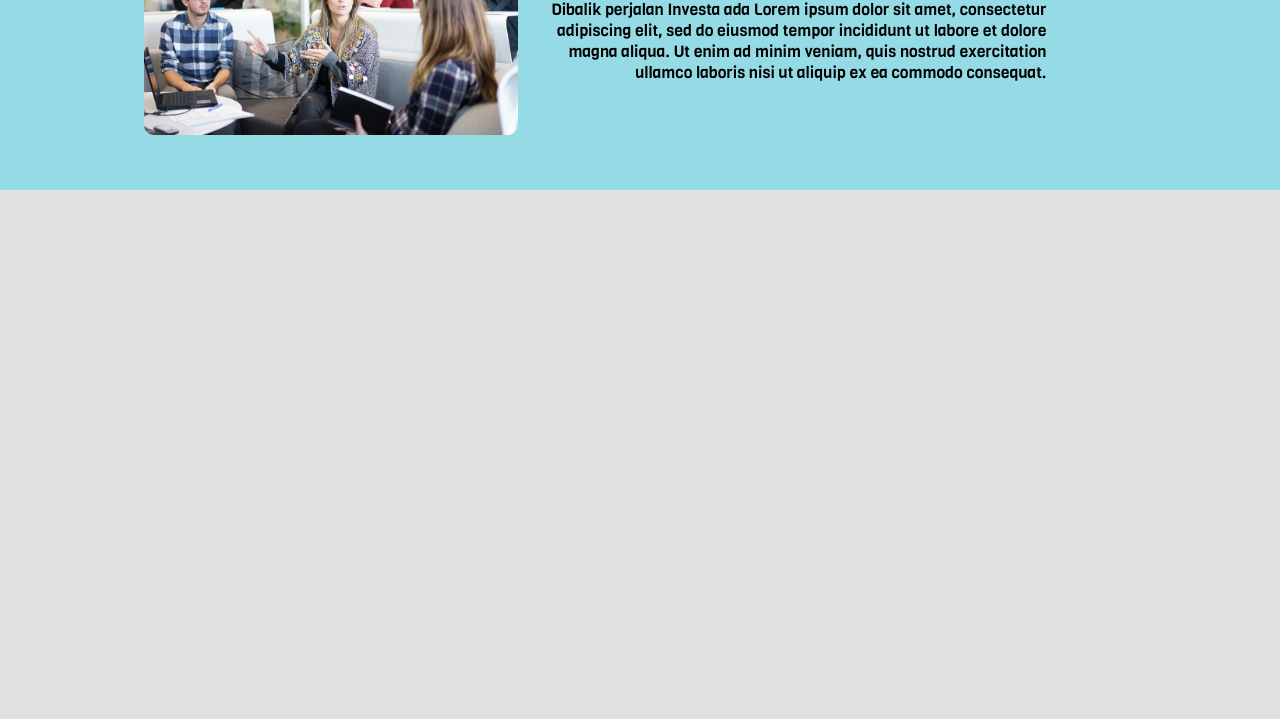
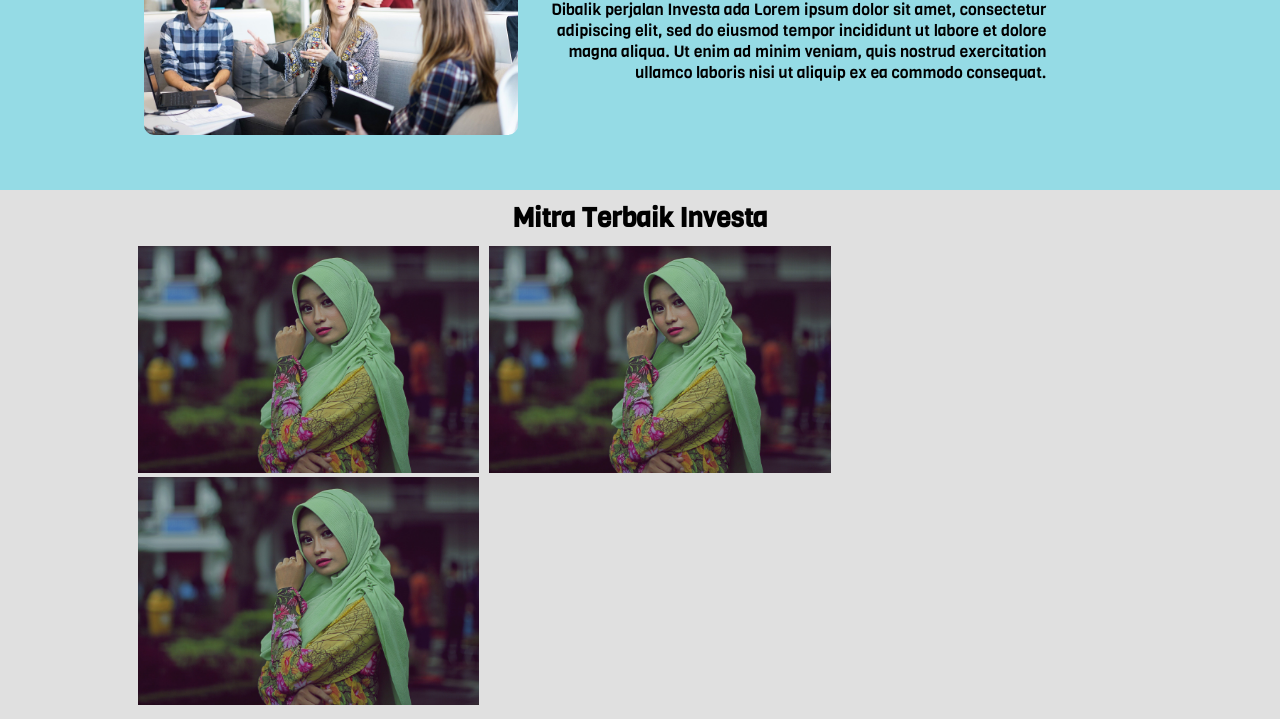
Before and after one commit to golz04/investa-web, a plain HTML site: page page-tentang-kami.html in a window 1280 px wide. Shown: the part 662-1381 px from the top of the page. Before the commit the page ends 852 px from the top, so only its background shows below. Drawn offline with Linux system fonts and the light colour scheme.

Commit message:
tambah gambar

```diff
--- a/css/style-page-tentang-kami.css
+++ b/css/style-page-tentang-kami.css
@@ -55,3 +55,24 @@ body{
 .kanan .col-5 {
     margin-top: 110px;
 }
+
+.konten-3 {
+    margin: 0px auto;
+    text-align: center;
+    width: 80%;
+    margin: 0px auto;
+    padding-bottom: 10px;
+    font-size: smaller;
+}
+.konten-3 h1 {
+    margin: 10px;
+}
+.konten-3 .col-4 {
+    margin-left: 10px;
+}
+.img-konten-3-1 {
+    margin: 0px;
+}
+.img-konten-3-1 img {
+    width:100% ;
+}
--- a/page-tentang-kami.html
+++ b/page-tentang-kami.html
@@ -73,6 +73,27 @@
                 </div>
             </div>
         </div>
+        <div class="konten-3">
+            <div class="row">
+                <h1>Mitra Terbaik Investa</h1>
+                <div class="col-4">
+                    <div class="img-konten-3-1">
+                        <img src="img/asset/tentang-kami/foto1.jpg" alt="">
+                    </div>
+                </div>
+                <div class="col-4">
+                    <div class="img-konten-3-1">
+                        <img src="img/asset/tentang-kami/foto1.jpg" alt="">
+                    </div>
+                </div>
+                <div class="col-4">
+                    <div class="img-konten-3-1">
+                        <img src="img/asset/tentang-kami/foto1.jpg" alt="">
+                    </div>
+                </div>
+
+            </div>
+        </div>
     </div>
 </body>
 </html>
```
Also changed, not shown: img/asset/tentang-kami/foto1.jpg (added).
